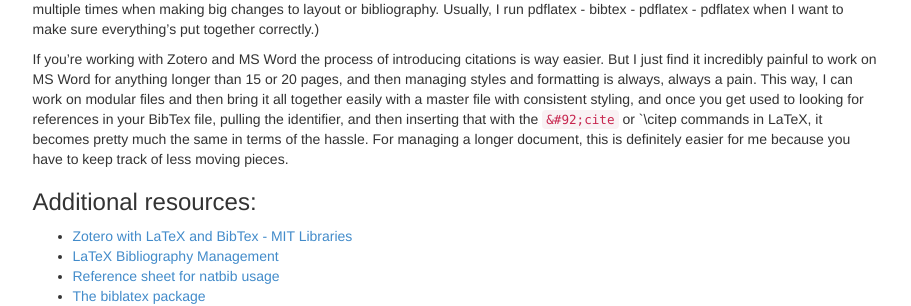
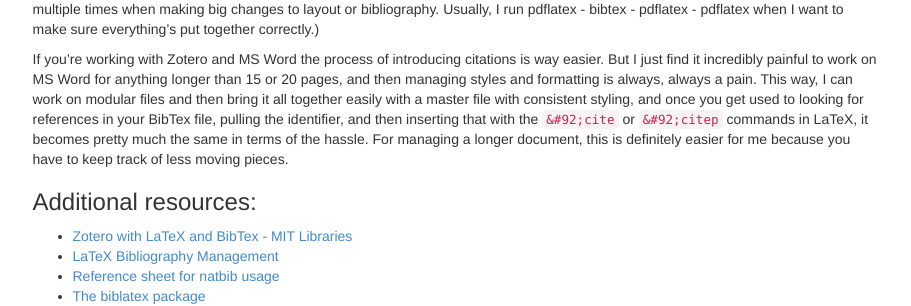
Before and after one commit to piscosour/piscosour.github.io, a Jekyll site: the page built from _posts/2013-11-24-how-im-writing-my-thesis.md, in a window 1280 px wide and 900 px high, scrolled down 2940 px. Shown: the part 149-455 px from the top of the window, without its empty margins (330-1241 px from the left). Built offline with Jekyll 4.4.1, drawn with Linux system fonts in a browser that asks for light colours.

Commit message:
goddamned post fixes

```diff
--- a/_posts/2013-11-24-how-im-writing-my-thesis.md
+++ b/_posts/2013-11-24-how-im-writing-my-thesis.md
@@ -83,7 +83,7 @@ Zotero generates that format for you automatically. When in LaTeX, depending on
 
 (Of note: because LaTeX and BibTex both use various intermediate files when compiling, it is usually a good idea to run the compiling multiple times when making big changes to layout or bibliography. Usually, I run pdflatex - bibtex - pdflatex - pdflatex when I want to make sure everything's put together correctly.)
 
-If you're working with Zotero and MS Word the process of introducing citations is way easier. But I just find it incredibly painful to work on MS Word for anything longer than 15 or 20 pages, and then managing styles and formatting is always, always a pain. This way, I can work on modular files and then bring it all together easily with a master file with consistent styling, and once you get used to looking for references in your BibTex file, pulling the identifier, and then inserting that with the `&#92;cite` or `&#92;citep commands in LaTeX, it becomes pretty much the same in terms of the hassle. For managing a longer document, this is definitely easier for me because you have to keep track of less moving pieces.
+If you're working with Zotero and MS Word the process of introducing citations is way easier. But I just find it incredibly painful to work on MS Word for anything longer than 15 or 20 pages, and then managing styles and formatting is always, always a pain. This way, I can work on modular files and then bring it all together easily with a master file with consistent styling, and once you get used to looking for references in your BibTex file, pulling the identifier, and then inserting that with the `&#92;cite` or `&#92;citep` commands in LaTeX, it becomes pretty much the same in terms of the hassle. For managing a longer document, this is definitely easier for me because you have to keep track of less moving pieces.
 
 ### Additional resources:
 
```
